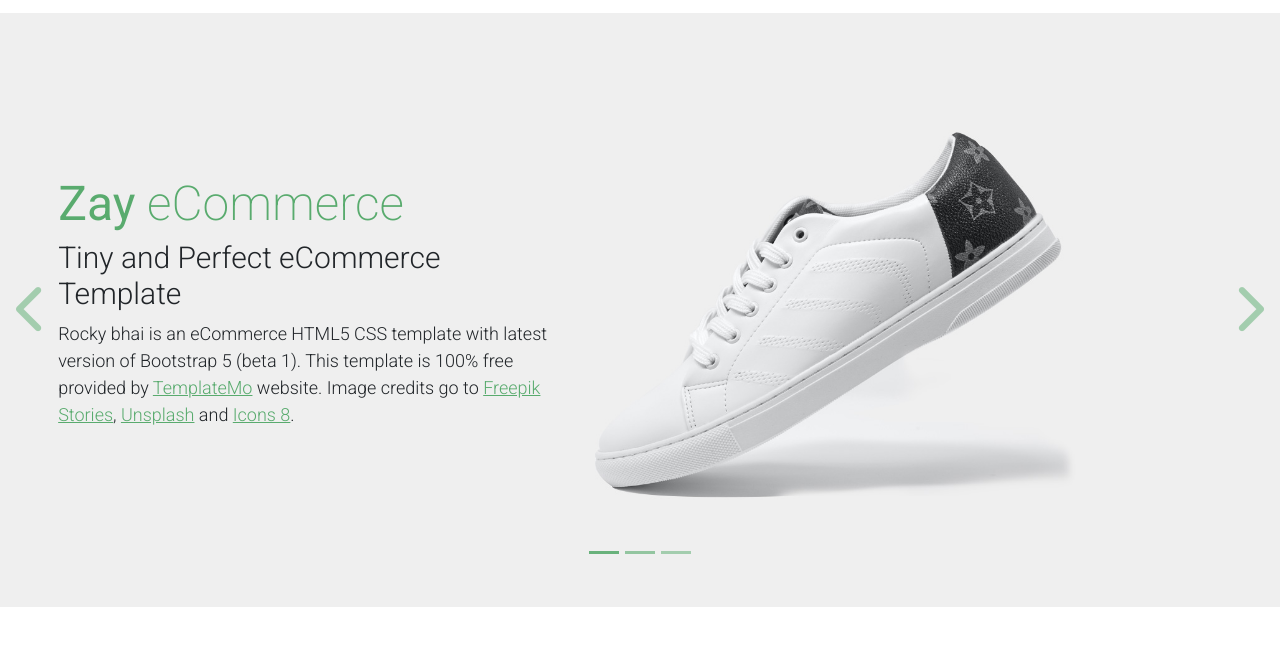
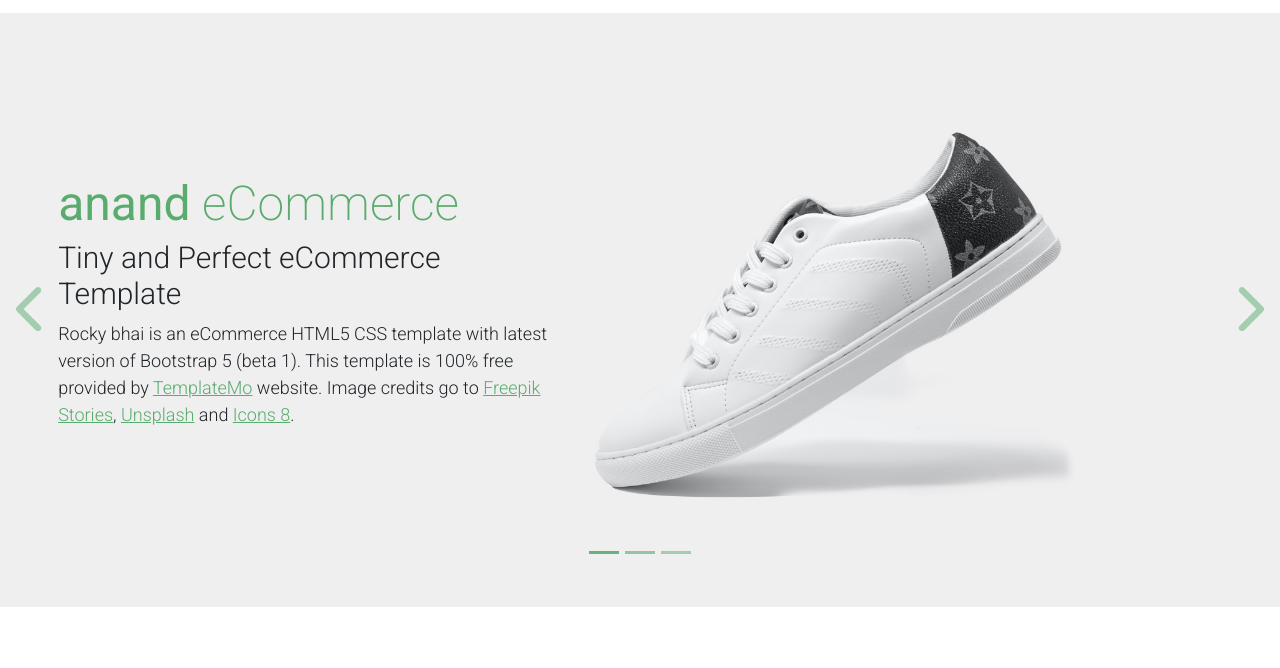
Before and after one commit to veereshuppin7-stack/EY_4.0_SU, a plain HTML site: page index.html in a window 1280 px wide. Shown: the part 119-787 px from the top of the page. Drawn offline with nearby package versions, Linux system fonts and the light colour scheme; a script that the page names is missing; files whose address does not match are found by name.

Commit message:
veeresh.html

```diff
--- a/index.html
+++ b/index.html
@@ -139,7 +139,7 @@ https://templatemo.com/tm-559-zay-shop
                         </div>
                         <div class="col-lg-6 mb-0 d-flex align-items-center">
                             <div class="text-align-left align-self-center">
-                                <h1 class="h1 text-success"><b>Zay</b> eCommerce</h1>
+                                <h1 class="h1 text-success"><b>anand</b> eCommerce</h1>
                                 <h3 class="h2">Tiny and Perfect eCommerce Template</h3>
                                 <p>
                                     Rocky bhai is an eCommerce HTML5 CSS template with latest version of Bootstrap 5 (beta 1).
```
